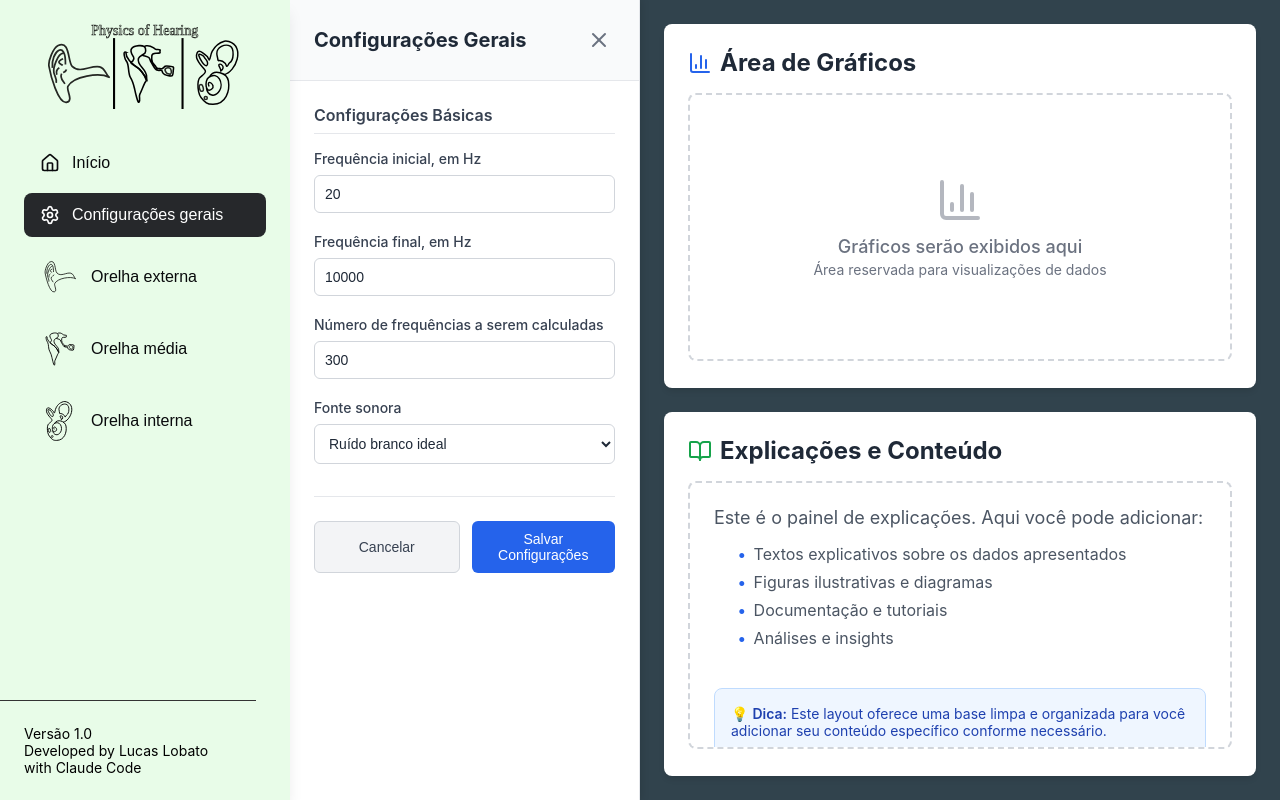
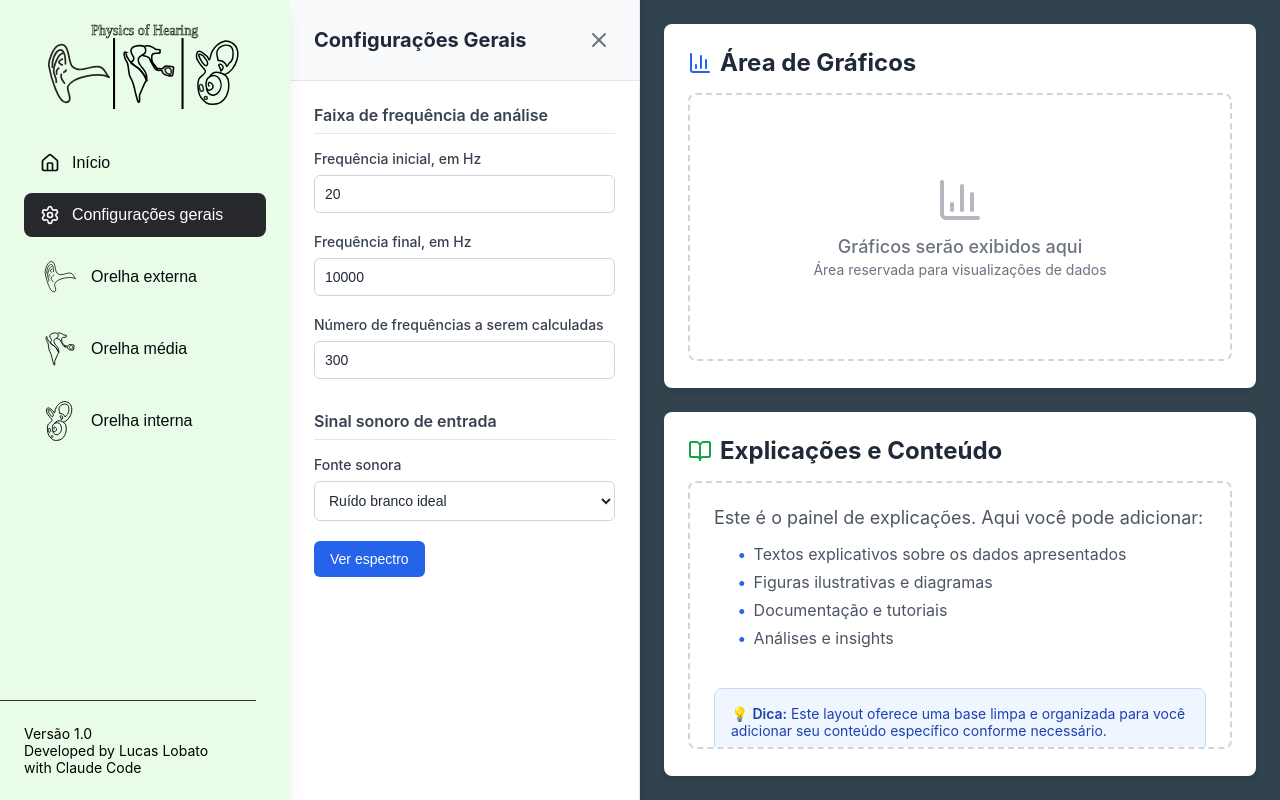
Before and after one commit to LucasCostaLobato/auditory-system-frontend, a React (Vite) app: page / in a window 1280 px wide. Both pictures are taken after a click on the button "Configurações gerais". Built offline with nearby package versions, Linux system fonts and the light colour scheme.

Commit message:
Editing SettingsPanel

```diff
--- a/src/App.jsx
+++ b/src/App.jsx
@@ -19,7 +19,7 @@ const MENU_ITEMS = [
   { id: 'innerEarMenu', label: 'Orelha interna', icon: innerEarIcon },
 ];
 
-const SETTINGS_SECTIONS = ['generalSettings'];
+const SETTINGS_SECTIONS = ['generalSettings','outerEarMenu','middleEarMenu','innerEarMenu'];
 
 const TITLES = {
   generalSettings: 'Configurações Gerais',
@@ -28,12 +28,17 @@ const TITLES = {
   innerEarMenu: 'Orelha Interna'
 };
 
-// ✅ Valores iniciais padrão - FORA da função
+// Valores iniciais padrão
 const INITIAL_GENERAL_SETTINGS = {
   frequencyMin: 20,
   frequencyMax: 10000,
   numberOfFrequencies: 300,
   inputSignal: 'idealWhiteNoise'
+};
+
+const INITIAL_OUTER_EAR = {
+  earCanalLength: 30,
+  freqsToAnalyze: [200,750,6200],
 };
 
 
@@ -43,9 +48,9 @@ export default function App() {
   // ✅ ESTADOS - DENTRO da função (obrigatório)
   const [activeSection, setActiveSection] = useState('home');
   const [generalSettings, setGeneralSettings] = useState(INITIAL_GENERAL_SETTINGS);
-  // const [outerEarSettings, setOuterEarSettings] = useState(INITIAL_OUTER_EAR_SETTINGS);
-  // const [middleEarSettings, setMiddleEarSettings] = useState(INITIAL_MIDDLE_EAR_SETTINGS);
-  // const [innerEarSettings, setInnerEarSettings] = useState(INITIAL_INNER_EAR_SETTINGS);
+  const [outerEarSettings, setOuterEarSettings] = useState(INITIAL_OUTER_EAR);
+  const [middleEarSettings, setMiddleEarSettings] = useState(INITIAL_GENERAL_SETTINGS);
+  const [innerEarSettings, setInnerEarSettings] = useState(INITIAL_GENERAL_SETTINGS);
 
   // ✅ FUNÇÕES que usam estado - DENTRO da função (obrigatório)
   const handleCloseSettings = () => {
@@ -56,12 +61,12 @@ export default function App() {
     switch(activeSection) {
       case 'generalSettings':
         return { settings: generalSettings, setSettings: setGeneralSettings };
-      // case 'outerEarMenu':
-      //   return { settings: outerEarSettings, setSettings: setOuterEarSettings };
-      // case 'middleEarMenu':
-      //   return { settings: middleEarSettings, setSettings: setMiddleEarSettings };
-      // case 'innerEarMenu':
-      //   return { settings: innerEarSettings, setSettings: setInnerEarSettings };
+      case 'outerEarMenu':
+        return { settings: outerEarSettings, setSettings: setOuterEarSettings };
+      case 'middleEarMenu':
+        return { settings: middleEarSettings, setSettings: setMiddleEarSettings };
+      case 'innerEarMenu':
+        return { settings: innerEarSettings, setSettings: setInnerEarSettings };
       default:
         return { settings: {}, setSettings: () => {} };
     }
--- a/src/components/SettingsPanel.jsx
+++ b/src/components/SettingsPanel.jsx
@@ -2,7 +2,9 @@ import React from 'react';
 import { X } from 'lucide-react';
 import '../styles/SettingsPanel.css';
 
-export default function SettingsPanel({ title, onClose, settings, onSettingsChange }) {
+
+
+export default function SettingsPanel({ title, onClose, settings, onSettingsChange, panelType }) {
 
   // Função para atualizar um campo específico
   const handleInputChange = (fieldName, value) => {
@@ -12,18 +14,37 @@ export default function SettingsPanel({ title, onClose, settings, onSettingsChan
     });
   };
 
-  return (
-    <aside className="settings-panel">
-      <div className="settings-header">
-        <h2 className="settings-title">{title}</h2>
-        <button className="settings-close-btn" onClick={onClose}>
-          <X size={24} />
-        </button>
-      </div>
 
-      <div className="settings-content">
+  // Função para converter string em array de floats
+  const handleFloatListChange = (fieldName, textValue) => {
+    // Remove espaços e divide por vírgula
+    const stringArray = textValue.split(',').map(s => s.trim());
+
+    // Converte para números (floats)
+    const floatArray = stringArray
+      .filter(s => s !== '')  // Remove strings vazias
+      .map(s => parseFloat(s))
+      .filter(n => !isNaN(n));  // Remove valores inválidos
+
+    // Atualiza o estado
+    onSettingsChange({
+      ...settings,
+      [fieldName]: floatArray
+    });
+  };
+
+  // Função para converter array de floats em string
+  const floatListToString = (array) => {
+    if (!array || !Array.isArray(array)) return '';
+    return array.join(', ');
+  };
+
+
+  // ===== CONFIGURAÇÕES GERAIS =====
+  const renderGeneralSettings = () => (
+    <>
       <div className="settings-section">
-          <h3>Configurações Básicas</h3>
+        <h3>Faixa de frequência de análise</h3>
 
         <div className="settings-field">
           <label htmlFor="frequencyMin">Frequência inicial, em Hz</label>
@@ -54,6 +75,10 @@ export default function SettingsPanel({ title, onClose, settings, onSettingsChan
             onChange={(e) => handleInputChange('numberOfFrequencies', e.target.value)}
           />
         </div>
+      </div>
+
+      <div className="settings-section">
+        <h3>Sinal sonoro de entrada</h3>
 
         <div className="settings-field">
           <label htmlFor="inputSignal">Fonte sonora</label>
@@ -67,17 +92,149 @@ export default function SettingsPanel({ title, onClose, settings, onSettingsChan
             <option value="music">Musica</option>
           </select>
         </div>
+
+        <button className="btn-primary" onClick={onClose}>
+          Ver espectro
+        </button>
       </div>
 
+    </>
+  );
 
-        <div className="settings-actions">
-          <button className="btn-secondary" onClick={onClose}>
-            Cancelar
+  // ===== ORELHA EXTERNA =====
+  const renderOuterEarSettings = () => (
+    <>
+
+      <div className="settings-field">
+        <label htmlFor="earCanalLength">Comprimento do canal auditivo, em mm</label>
+        <input
+          type="number"
+          id="earCanalLength"
+          value={settings.earCanalLength}
+          onChange={(e) => handleInputChange('earCanalLength', Number(e.target.value))}
+        />
+      </div>
+
+      <div className="settings-section">
+        <h3>Análise no domínio espacial</h3>
+
+        <div className="settings-field">
+          <label htmlFor="freqsToAnalyze">Lista de frequências para analisar, em Hz</label>
+          <input
+            type="text"
+            id="freqsToAnalyze"
+            value={floatListToString(settings.freqsToAnalyze)}
+            onChange={(e) => handleFloatListChange('freqsToAnalyze', e.target.value)}
+          />
+
+        </div>
+
+        <button className="btn-primary" onClick={onClose}>
+          Executar análise no domínio do espaço
         </button>
-          <button className="btn-primary" onClick={onClose}>
-            Salvar Configurações
+
+      </div>
+    </>
+  );
+
+  // ===== ORELHA MÉDIA =====
+  const renderMiddleEarSettings = () => (
+    <>
+      <div className="settings-section">
+        <h3>Propriedades Mecânicas</h3>
+
+        <div className="settings-field">
+          <label htmlFor="impedance">Impedância (Ohms)</label>
+          <input
+            type="number"
+            id="impedance"
+            value={settings.impedance || 500}
+            onChange={(e) => handleInputChange('impedance', Number(e.target.value))}
+            min="0"
+            max="2000"
+          />
+        </div>
+
+        <div className="settings-field">
+          <label htmlFor="resonanceFreq">Frequência de Ressonância (Hz)</label>
+          <input
+            type="number"
+            id="resonanceFreq"
+            value={settings.resonanceFreq || 1000}
+            onChange={(e) => handleInputChange('resonanceFreq', Number(e.target.value))}
+            min="500"
+            max="2000"
+          />
+        </div>
+
+        <div className="settings-field">
+          <label htmlFor="dampingFactor">Fator de Amortecimento: {settings.dampingFactor || 0.5}</label>
+          <input
+            type="range"
+            id="dampingFactor"
+            value={settings.dampingFactor || 0.5}
+            onChange={(e) => handleInputChange('dampingFactor', Number(e.target.value))}
+            min="0"
+            max="1"
+            step="0.1"
+          />
+        </div>
+      </div>
+
+      <div className="settings-section">
+        <h3>Simulação</h3>
+
+        <div className="settings-field checkbox-field">
+          <input
+            type="checkbox"
+            id="enableSimulation"
+            checked={settings.enableSimulation || false}
+            onChange={(e) => handleInputChange('enableSimulation', e.target.checked)}
+          />
+          <label htmlFor="enableSimulation">Habilitar simulação</label>
+        </div>
+      </div>
+    </>
+  );
+
+  // ===== ORELHA INTERNA =====
+  const renderInnerEarSettings = () => (
+    <>
+      <div className="settings-section">
+        <h3>Em construção...</h3>
+
+      </div>
+
+    </>
+  );
+
+  // ===== SWITCH: DECIDE QUAL RENDERIZAR BASEADO NO panelType =====
+  const renderFields = () => {
+    switch(panelType) {
+      case 'generalSettings':
+        return renderGeneralSettings();
+      case 'outerEarMenu':
+        return renderOuterEarSettings();
+      case 'middleEarMenu':
+        return renderMiddleEarSettings();
+      case 'innerEarMenu':
+        return renderInnerEarSettings();
+      default:
+        return <p>Selecione uma opção do menu</p>;
+    }
+  };
+
+  return (
+    <aside className="settings-panel">
+      <div className="settings-header">
+        <h2 className="settings-title">{title}</h2>
+        <button className="settings-close-btn" onClick={onClose}>
+          <X size={24} />
         </button>
       </div>
+
+      <div className="settings-content">
+        {renderFields()}
       </div>
     </aside>
   );
```
Lines whose indentation alone changed are shown as unchanged.
